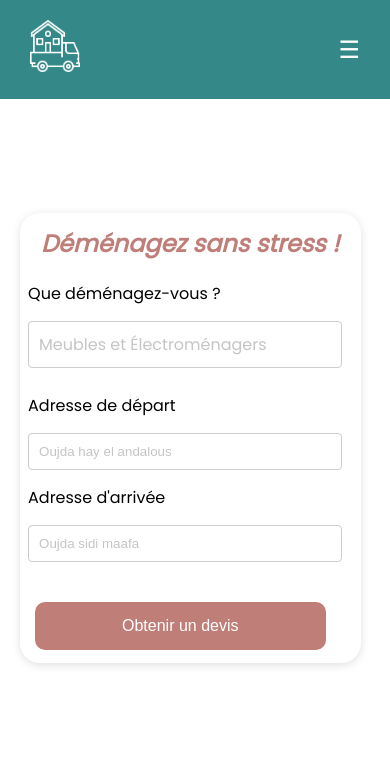
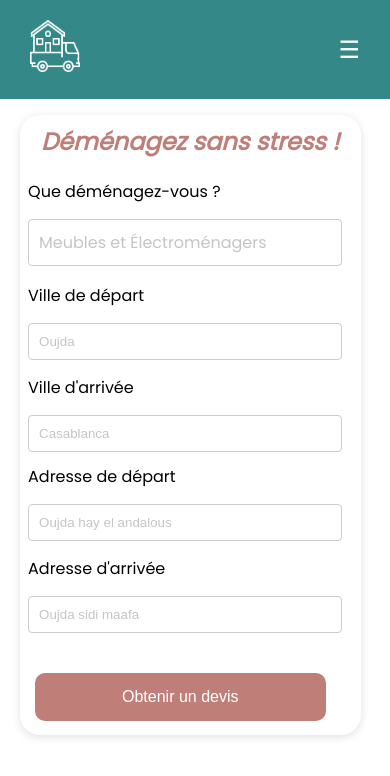
Before and after one commit to harim12/TransfertFacile, an Angular app in the folder front/: page / in a window 390 px wide. Shown: the top 776 px of the page. Built offline with nearby package versions, Linux system fonts and the light colour scheme; a web font is replaced by a local one.

Commit message:
adding city and fixing a css prob

```diff
--- a/front/src/app/features/demenagement-first-form/demenagement-first-form.component.html
+++ b/front/src/app/features/demenagement-first-form/demenagement-first-form.component.html
@@ -15,17 +15,30 @@
             <div class="row">
 
               <div class="column">
-                  <label for="input3">Adresse de départ</label>
-                  <input type="text" id="input3" name="input3" placeholder="Oujda hay el andalous">
+                  <label for="input3">Ville de départ</label>
+                  <input type="text" id="input3" name="input3" placeholder="Oujda">
                 </div>
 
                 <div class="column sec-col">
-                  <label for="input4">Adresse d'arrivée</label>
-                  <input type="text" id="input4" name="input4" placeholder="Oujda sidi maafa">
+                  <label for="input4">Ville d'arrivée</label>
+                  <input type="text" id="input4" name="input4" placeholder="Casablanca">
                 </div>
 
             </div>
-            <button type="submit" class="btn-devise">Obtenir un devis</button>
+            <div class="row">
+
+                <div class="column">
+                    <label for="input3">Adresse de départ</label>
+                    <input type="text" id="input3" name="input3" placeholder="Oujda hay el andalous">
+                  </div>
+
+                  <div class="column sec-col">
+                    <label for="input4">Adresse d'arrivée</label>
+                    <input type="text" id="input4" name="input4" placeholder="Oujda sidi maafa">
+                  </div>
+
+              </div>
+            <button type="submit" routerLink="/demeFormSecond" class="btn-devise">Obtenir un devis</button>
           </form>
     </div>
 
--- a/front/src/app/features/demenagement-first-form/demenagement-first-form.component.scss
+++ b/front/src/app/features/demenagement-first-form/demenagement-first-form.component.scss
@@ -7,7 +7,7 @@
     gap: 20px;
     width: 90%;
     margin: auto;
-    margin-top: 4rem;
+    margin-top: 1rem;
     border-radius: 20px;
     background-color: #ffffff;
     // position: relative;
@@ -20,8 +20,8 @@
     flex-direction: column;
     justify-content: center;
     align-items: center;
-    max-height: 500px;
-    min-height: 450px;
+    max-height: 800px;
+    min-height: 500px;
     margin-right: 10px;
     box-shadow: rgba(99, 99, 99, 0.2) 0px 2px 8px 0px;
     border-radius: 20px;
@@ -51,6 +51,7 @@ img {
     color: var(--secondary_color);
     margin-bottom: 20px;
     white-space: nowrap;
+    margin-top: 20px;
   }
 
 
@@ -82,7 +83,7 @@ img {
     flex-direction: row;
     width: 100%;
     gap: 30px;
-    margin-top: 25px;
+    margin-top: px;
   }
 
   .column {
@@ -114,6 +115,8 @@ img {
     background-color: #fff;
     color: var(--gray_color);
     margin-top: 15px;
+    margin-bottom: 25px;
+
   }
 
   .custom-options {
@@ -123,13 +126,14 @@ img {
     position: absolute;
     background-color: #fff;
     border: 1px solid #ccc;
-    width: 100%;
+    width: 97%;
     border-radius: 4px;
     display: none; /* This should hide the list by default */
   }
 
   .custom-options.open {
     display: block; /* This should show the list when isOpen is true */
+    margin-top: -25px;
   }
 
   .custom-options li {
@@ -155,6 +159,7 @@ img {
       font-size: 16px;
       margin-top: 20px !important;
       width: 90%;
+      margin-bottom: 20px;
   }
 
 
@@ -163,23 +168,36 @@ img {
   /* Media queries for responsiveness */
 
   @media (max-width: 1100px) {
+
+
+    .form-section {
+        margin-top: 0px !important;
+        padding-top: 0px;
+        min-height: 620px;
+    }
+    .form-section h2{
+        margin-top: -5px;
+    }
     .row {
         display: flex;
         flex-direction: column;
         width: 100%;
         gap: 30px;
+        margin-top: -5px !important;
       }
 
       .column {
         display: flex;
         flex-direction: column;
         width: 97%;
+        margin-top: -3px;
     }
       .sec-col{
         margin-top: -25px;
       }
       .btn-devise{
         margin-left: 2% !important;
+        // margin-top: -10px !important;
     }
     .image-container{
         display: flex;
@@ -196,6 +214,7 @@ img {
 
 
   @media (max-width: 1000px) {
+
     .image-container{
         margin-left: 30px !important;
     }
--- a/front/src/app/features/demenagement-second-form/demenagement-second-form.component.html
+++ b/front/src/app/features/demenagement-second-form/demenagement-second-form.component.html
@@ -1 +1 @@
-<p>demenagement-second-form works!</p>
+<app-navbar></app-navbar>
```
